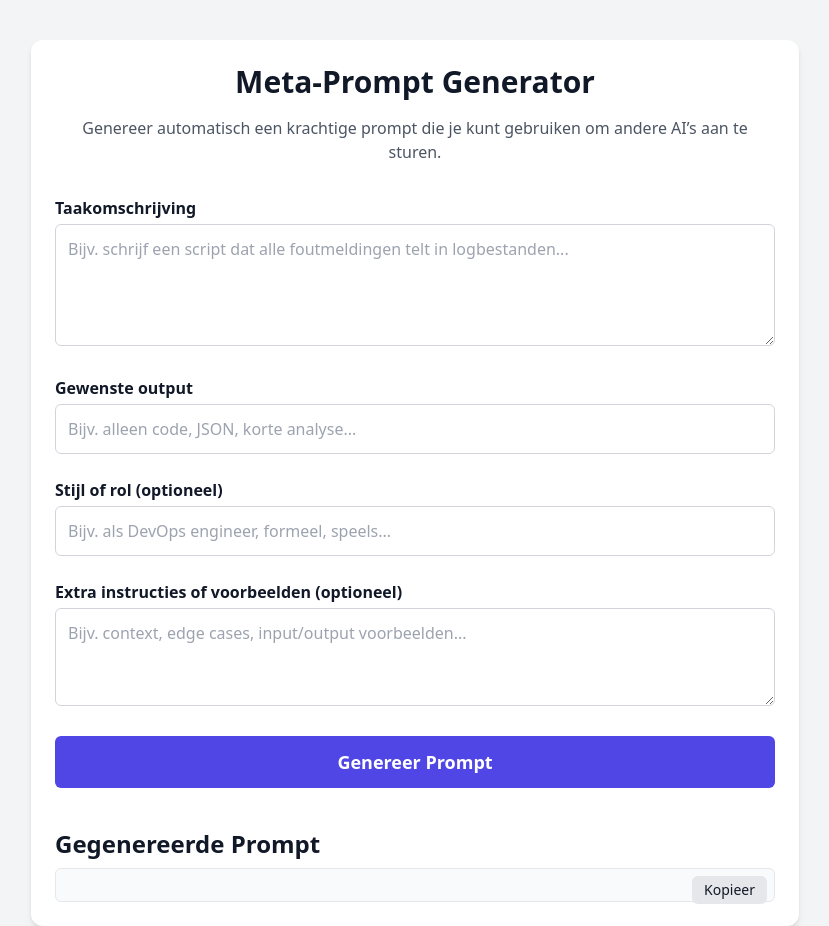
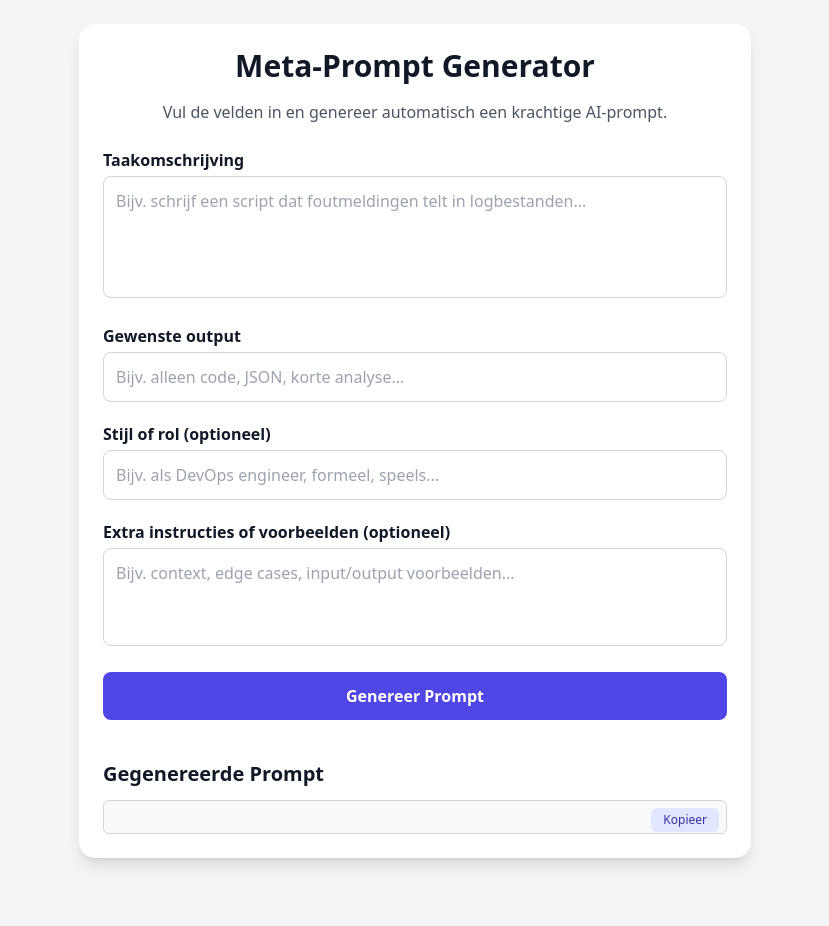
Before and after one commit to JHVIW/jhviw.github.io, a plain HTML site: page prompts/metaprompt.html in a window 1280 px wide. Shown: the whole page, without its empty margins (225-1054 px from the left). Drawn offline with nearby package versions, Linux system fonts and the light colour scheme.

Commit message:
Update metaprompt.html

```diff
--- a/prompts/metaprompt.html
+++ b/prompts/metaprompt.html
@@ -2,47 +2,47 @@
 <html lang="nl">
 <head>
   <meta charset="UTF-8">
+  <meta name="viewport" content="width=device-width, initial-scale=1">
   <title>Meta-Prompt Generator</title>
   <script src="https://cdn.tailwindcss.com"></script>
 </head>
-<body class="bg-gray-100 text-gray-900 font-sans min-h-screen">
+<body class="bg-gray-100 text-gray-900 font-sans min-h-screen flex items-center justify-center px-4">
 
-  <div class="max-w-3xl mx-auto p-6 mt-10 bg-white rounded-xl shadow-md">
-    <h1 class="text-3xl font-bold mb-4 text-center">Meta-Prompt Generator</h1>
-    <p class="text-gray-600 text-center mb-8">Genereer automatisch een krachtige prompt die je kunt gebruiken om andere AI’s aan te sturen.</p>
+  <div class="w-full max-w-2xl bg-white p-6 rounded-2xl shadow-lg mt-6 mb-12">
+    <h1 class="text-2xl sm:text-3xl font-bold text-center mb-4">Meta-Prompt Generator</h1>
+    <p class="text-gray-600 text-center mb-6 text-sm sm:text-base">Vul de velden in en genereer automatisch een krachtige AI-prompt.</p>
 
-    <div class="space-y-6">
-
+    <form class="space-y-5">
       <div>
-        <label class="block font-semibold mb-1">Taakomschrijving</label>
-        <textarea id="taak" rows="4" placeholder="Bijv. schrijf een script dat alle foutmeldingen telt in logbestanden..." class="w-full p-3 border border-gray-300 rounded-md focus:ring-2 focus:ring-indigo-500"></textarea>
+        <label class="block font-semibold mb-1 text-sm sm:text-base">Taakomschrijving</label>
+        <textarea id="taak" rows="4" placeholder="Bijv. schrijf een script dat foutmeldingen telt in logbestanden..." class="w-full p-3 border border-gray-300 rounded-lg text-sm sm:text-base focus:ring-2 focus:ring-indigo-500 resize-none"></textarea>
       </div>
 
       <div>
-        <label class="block font-semibold mb-1">Gewenste output</label>
-        <input type="text" id="outputType" placeholder="Bijv. alleen code, JSON, korte analyse..." class="w-full p-3 border border-gray-300 rounded-md focus:ring-2 focus:ring-indigo-500">
+        <label class="block font-semibold mb-1 text-sm sm:text-base">Gewenste output</label>
+        <input id="outputType" type="text" placeholder="Bijv. alleen code, JSON, korte analyse..." class="w-full p-3 border border-gray-300 rounded-lg text-sm sm:text-base focus:ring-2 focus:ring-indigo-500">
       </div>
 
       <div>
-        <label class="block font-semibold mb-1">Stijl of rol (optioneel)</label>
-        <input type="text" id="stijl" placeholder="Bijv. als DevOps engineer, formeel, speels..." class="w-full p-3 border border-gray-300 rounded-md focus:ring-2 focus:ring-indigo-500">
+        <label class="block font-semibold mb-1 text-sm sm:text-base">Stijl of rol (optioneel)</label>
+        <input id="stijl" type="text" placeholder="Bijv. als DevOps engineer, formeel, speels..." class="w-full p-3 border border-gray-300 rounded-lg text-sm sm:text-base focus:ring-2 focus:ring-indigo-500">
       </div>
 
       <div>
-        <label class="block font-semibold mb-1">Extra instructies of voorbeelden (optioneel)</label>
-        <textarea id="extra" rows="3" placeholder="Bijv. context, edge cases, input/output voorbeelden..." class="w-full p-3 border border-gray-300 rounded-md focus:ring-2 focus:ring-indigo-500"></textarea>
+        <label class="block font-semibold mb-1 text-sm sm:text-base">Extra instructies of voorbeelden (optioneel)</label>
+        <textarea id="extra" rows="3" placeholder="Bijv. context, edge cases, input/output voorbeelden..." class="w-full p-3 border border-gray-300 rounded-lg text-sm sm:text-base focus:ring-2 focus:ring-indigo-500 resize-none"></textarea>
       </div>
 
-      <button onclick="genereerPrompt()" class="w-full bg-indigo-600 text-white py-3 rounded-md text-lg font-semibold hover:bg-indigo-700 transition">
+      <button type="button" onclick="genereerPrompt()" class="w-full bg-indigo-600 text-white py-3 rounded-lg text-base font-semibold hover:bg-indigo-700 transition">
         Genereer Prompt
       </button>
-    </div>
+    </form>
 
     <div class="mt-10">
-      <h2 class="text-2xl font-bold mb-2">Gegenereerde Prompt</h2>
+      <h2 class="text-xl font-bold mb-3">Gegenereerde Prompt</h2>
       <div class="relative">
-        <pre id="output" class="bg-gray-50 p-4 rounded-md border border-gray-200 overflow-x-auto whitespace-pre-wrap text-sm"></pre>
-        <button onclick="copyPrompt()" class="absolute top-2 right-2 text-sm bg-gray-200 hover:bg-gray-300 px-3 py-1 rounded-md font-medium">Kopieer</button>
+        <pre id="output" class="bg-gray-50 p-4 rounded-md border border-gray-300 overflow-x-auto whitespace-pre-wrap text-sm sm:text-base h-60 sm:h-auto max-h-[400px]"></pre>
+        <button onclick="copyPrompt()" class="absolute top-2 right-2 text-xs bg-indigo-100 hover:bg-indigo-200 text-indigo-800 px-3 py-1 rounded-md font-medium">Kopieer</button>
       </div>
     </div>
   </div>
```
